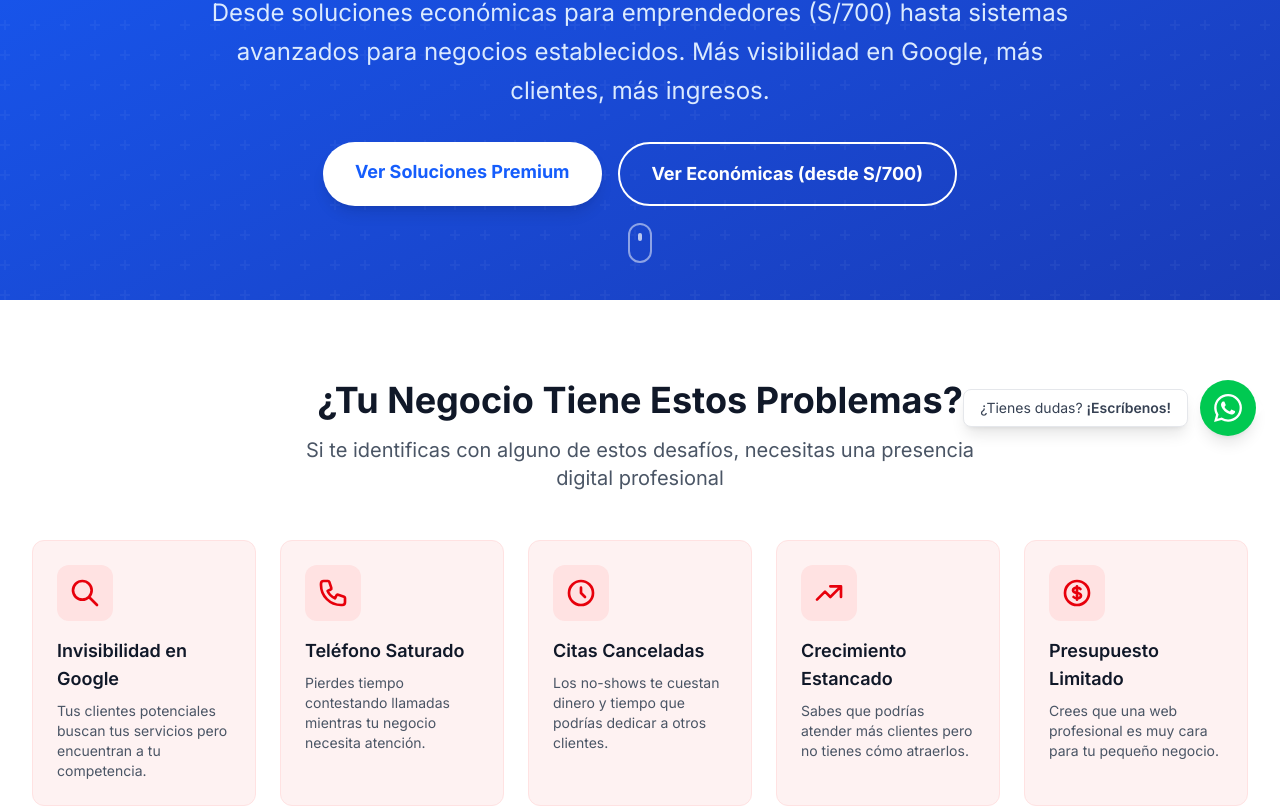
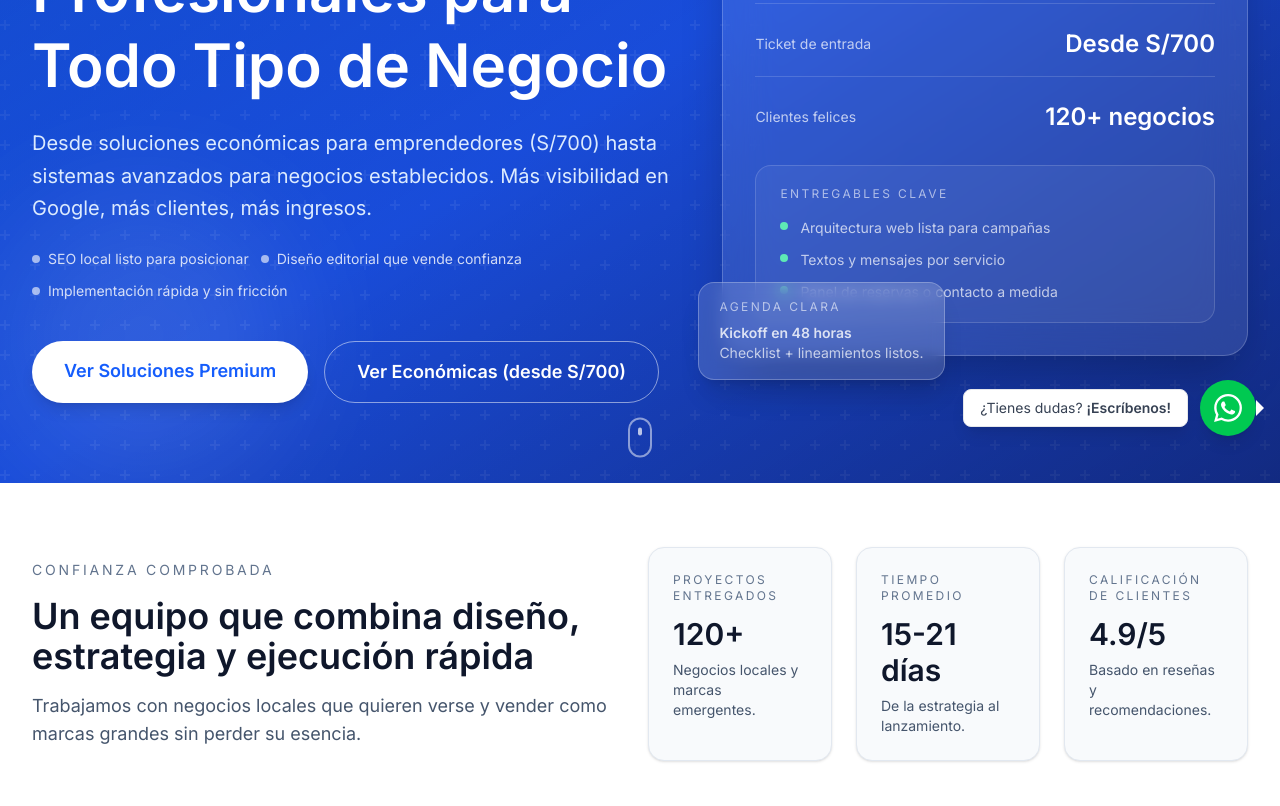
Before and after one commit to mijecaap/soluciones-web-nichos, a Next.js app: page / in a window 1280 px wide. Shown: the part 340-1146 px from the top of the page. Built offline with nearby package versions, Linux system fonts and the light colour scheme.

Commit message:
Refine homepage hero layout and messaging

```diff
--- a/src/app/page.tsx
+++ b/src/app/page.tsx
@@ -62,6 +62,42 @@ const testimonials = [
   },
 ];
 
+const trustMetrics = [
+  {
+    label: "Proyectos entregados",
+    value: "120+",
+    description: "Negocios locales y marcas emergentes.",
+  },
+  {
+    label: "Tiempo promedio",
+    value: "15-21 días",
+    description: "De la estrategia al lanzamiento.",
+  },
+  {
+    label: "Calificación de clientes",
+    value: "4.9/5",
+    description: "Basado en reseñas y recomendaciones.",
+  },
+];
+
+const processSteps = [
+  {
+    title: "Diagnóstico + Estrategia",
+    description:
+      "Entendemos tu negocio, tus clientes y la oportunidad digital para definir un plan claro.",
+  },
+  {
+    title: "Diseño + Contenido",
+    description:
+      "Creamos una experiencia visual con copy persuasivo, enfocada en confianza y conversión.",
+  },
+  {
+    title: "Lanzamiento + Optimización",
+    description:
+      "Publicamos tu web, medimos resultados y afinamos para que siga creciendo.",
+  },
+];
+
 export default function Home() {
   return (
     <>
@@ -72,18 +108,72 @@ export default function Home() {
         ctaLink="#nichos"
         secondaryCtaText="Ver Económicas (desde S/700)"
         secondaryCtaLink="#economicos"
+        eyebrow="Estrategia digital hecha en Perú"
+        highlights={[
+          "SEO local listo para posicionar",
+          "Diseño editorial que vende confianza",
+          "Implementación rápida y sin fricción",
+        ]}
+        metrics={[
+          { label: "Entrega promedio", value: "15-21 días" },
+          { label: "Ticket de entrada", value: "Desde S/700" },
+          { label: "Clientes felices", value: "120+ negocios" },
+        ]}
+        deliverables={[
+          "Arquitectura web lista para campañas",
+          "Textos y mensajes por servicio",
+          "Panel de reservas o contacto a medida",
+        ]}
       />
 
+      {/* Trust Section */}
+      <section className="py-16 bg-white">
+        <div className="max-w-7xl mx-auto px-4 sm:px-6 lg:px-8">
+          <div className="flex flex-col gap-10 lg:flex-row lg:items-center">
+            <div className="max-w-xl">
+              <p className="text-sm uppercase tracking-[0.2em] text-slate-500">
+                Confianza comprobada
+              </p>
+              <h2 className="mt-4 text-3xl md:text-4xl font-semibold text-slate-900">
+                Un equipo que combina diseño, estrategia y ejecución rápida
+              </h2>
+              <p className="mt-4 text-lg text-slate-600">
+                Trabajamos con negocios locales que quieren verse y vender como
+                marcas grandes sin perder su esencia.
+              </p>
+            </div>
+            <div className="grid flex-1 gap-6 md:grid-cols-3">
+              {trustMetrics.map((metric) => (
+                <div
+                  key={metric.label}
+                  className="rounded-2xl border border-slate-200 bg-slate-50 px-6 py-6 shadow-sm"
+                >
+                  <p className="text-xs uppercase tracking-[0.2em] text-slate-500">
+                    {metric.label}
+                  </p>
+                  <p className="mt-3 text-3xl font-semibold text-slate-900">
+                    {metric.value}
+                  </p>
+                  <p className="mt-2 text-sm text-slate-600">
+                    {metric.description}
+                  </p>
+                </div>
+              ))}
+            </div>
+          </div>
+        </div>
+      </section>
+
       {/* Problem Section */}
-      <section className="py-20 bg-white">
+      <section className="py-20 bg-slate-50">
         <div className="max-w-7xl mx-auto px-4 sm:px-6 lg:px-8">
           <div className="text-center mb-12">
-            <h2 className="text-3xl md:text-4xl font-bold text-gray-900 mb-4">
-              ¿Tu Negocio Tiene Estos Problemas?
+            <h2 className="text-3xl md:text-4xl font-semibold text-slate-900 mb-4">
+              Lo Que Está Frenando Tu Crecimiento Digital
             </h2>
-            <p className="text-xl text-gray-600 max-w-2xl mx-auto">
-              Si te identificas con alguno de estos desafíos, necesitas una
-              presencia digital profesional
+            <p className="text-lg text-slate-600 max-w-2xl mx-auto">
+              Detectamos los puntos críticos que hacen que un negocio pierda
+              clientes semana a semana.
             </p>
           </div>
 
@@ -105,9 +195,9 @@ export default function Home() {
                     />
                   </svg>
                 ),
-                title: "Invisibilidad en Google",
+                title: "Poca visibilidad",
                 description:
-                  "Tus clientes potenciales buscan tus servicios pero encuentran a tu competencia.",
+                  "Tus clientes potenciales te buscan y terminan eligiendo a la competencia.",
               },
               {
                 icon: (
@@ -125,9 +215,9 @@ export default function Home() {
                     />
                   </svg>
                 ),
-                title: "Teléfono Saturado",
+                title: "Canales desordenados",
                 description:
-                  "Pierdes tiempo contestando llamadas mientras tu negocio necesita atención.",
+                  "Respondes llamadas, WhatsApp e Instagram sin un flujo claro.",
               },
               {
                 icon: (
@@ -145,9 +235,9 @@ export default function Home() {
                     />
                   </svg>
                 ),
-                title: "Citas Canceladas",
+                title: "Citas perdidas",
                 description:
-                  "Los no-shows te cuestan dinero y tiempo que podrías dedicar a otros clientes.",
+                  "Los no-shows y las reprogramaciones te cuestan ingresos reales.",
               },
               {
                 icon: (
@@ -165,9 +255,9 @@ export default function Home() {
                     />
                   </svg>
                 ),
-                title: "Crecimiento Estancado",
+                title: "Crecimiento lento",
                 description:
-                  "Sabes que podrías atender más clientes pero no tienes cómo atraerlos.",
+                  "Tu negocio puede atender más clientes, pero no llega al público correcto.",
               },
               {
                 icon: (
@@ -185,22 +275,22 @@ export default function Home() {
                     />
                   </svg>
                 ),
-                title: "Presupuesto Limitado",
+                title: "Inversión confusa",
                 description:
-                  "Crees que una web profesional es muy cara para tu pequeño negocio.",
+                  "No tienes claridad sobre cuánto invertir ni qué resultados esperar.",
               },
             ].map((problem, index) => (
               <div
                 key={index}
-                className="bg-red-50 p-6 rounded-xl border border-red-100"
+                className="bg-white p-6 rounded-2xl border border-slate-200 shadow-sm"
               >
-                <div className="w-14 h-14 bg-red-100 rounded-xl flex items-center justify-center text-red-600 mb-4">
+                <div className="w-14 h-14 bg-slate-100 rounded-2xl flex items-center justify-center text-slate-700 mb-4">
                   {problem.icon}
                 </div>
-                <h3 className="text-lg font-semibold text-gray-900 mb-2">
+                <h3 className="text-lg font-semibold text-slate-900 mb-2">
                   {problem.title}
                 </h3>
-                <p className="text-gray-600 text-sm">{problem.description}</p>
+                <p className="text-slate-600 text-sm">{problem.description}</p>
               </div>
             ))}
           </div>
@@ -212,6 +302,55 @@ export default function Home() {
       </div>
 
       <BenefitsSection />
+
+      <section className="py-20 bg-white">
+        <div className="max-w-7xl mx-auto px-4 sm:px-6 lg:px-8">
+          <div className="grid gap-12 lg:grid-cols-[0.9fr_1.1fr] items-start">
+            <div>
+              <p className="text-sm uppercase tracking-[0.2em] text-slate-500">
+                Metodología clara
+              </p>
+              <h2 className="mt-4 text-3xl md:text-4xl font-semibold text-slate-900">
+                Un proceso pensado para que tu web venda desde el primer día
+              </h2>
+              <p className="mt-4 text-lg text-slate-600">
+                Cada etapa está diseñada para acelerar resultados: desde la
+                investigación hasta la optimización después del lanzamiento.
+              </p>
+              <div className="mt-6 rounded-2xl border border-slate-200 bg-slate-50 px-6 py-5 text-sm text-slate-600">
+                Incluye análisis competitivo, propuesta de valor y copy
+                orientado a captar reservas y contactos reales.
+              </div>
+              <div className="mt-6 flex flex-wrap gap-4 text-sm text-slate-500">
+                <span className="rounded-full border border-slate-200 px-4 py-2">
+                  1 ronda de ajustes incluido
+                </span>
+                <span className="rounded-full border border-slate-200 px-4 py-2">
+                  Checklist para tu equipo
+                </span>
+              </div>
+            </div>
+            <div className="grid gap-6">
+              {processSteps.map((step, index) => (
+                <div
+                  key={step.title}
+                  className="rounded-2xl border border-slate-200 bg-white px-6 py-6 shadow-sm"
+                >
+                  <div className="flex items-center gap-4">
+                    <span className="flex h-10 w-10 items-center justify-center rounded-full bg-blue-600 text-white font-semibold">
+                      0{index + 1}
+                    </span>
+                    <h3 className="text-lg font-semibold text-slate-900">
+                      {step.title}
+                    </h3>
+                  </div>
+                  <p className="mt-3 text-slate-600">{step.description}</p>
+                </div>
+              ))}
+            </div>
+          </div>
+        </div>
+      </section>
 
       <TestimonialCarousel testimonials={testimonials} />
 
--- a/src/components/HeroSection.tsx
+++ b/src/components/HeroSection.tsx
@@ -12,6 +12,10 @@ interface HeroSectionProps {
   secondaryCtaText?: string;
   secondaryCtaLink?: string;
   backgroundGradient?: string;
+  eyebrow?: string;
+  highlights?: string[];
+  metrics?: { label: string; value: string }[];
+  deliverables?: string[];
 }
 
 export default function HeroSection({
@@ -22,13 +26,29 @@ export default function HeroSection({
   secondaryCtaText,
   secondaryCtaLink,
   backgroundGradient = "from-blue-600 to-blue-800",
+  eyebrow = "Estudio digital para negocios locales",
+  highlights = [
+    "Estrategia de conversión y SEO local",
+    "Diseño editorial, rápido y optimizado",
+    "Contenido listo para WhatsApp y reservas",
+  ],
+  metrics = [
+    { label: "Tiempo promedio", value: "15-21 días" },
+    { label: "Inversión desde", value: "S/700" },
+    { label: "Soporte activo", value: "12 meses" },
+  ],
+  deliverables = [
+    "Estructura web pensada en ventas",
+    "Copywriting y mensajes listos para convertir",
+    "Configuración de Google y analítica",
+  ],
 }: HeroSectionProps) {
   return (
     <section
-      className={`relative min-h-[80vh] flex items-center justify-center bg-gradient-to-br ${backgroundGradient} text-white pt-16`}
+      className={`relative overflow-hidden bg-gradient-to-br ${backgroundGradient} text-white pt-20`}
     >
       {/* Background pattern */}
-      <div className="absolute inset-0 opacity-10">
+      <div className="absolute inset-0 opacity-15">
         <div
           className="absolute inset-0"
           style={{
@@ -36,42 +56,106 @@ export default function HeroSection({
           }}
         />
       </div>
+      <div className="absolute inset-0 bg-gradient-to-br from-black/20 via-transparent to-black/30" />
+      <div className="absolute -top-24 right-0 h-64 w-64 rounded-full bg-white/10 blur-3xl" />
+      <div className="absolute bottom-0 left-0 h-72 w-72 rounded-full bg-white/10 blur-3xl" />
 
       <div className="max-w-7xl mx-auto px-4 sm:px-6 lg:px-8 py-20 relative z-10">
+        <div className="grid items-center gap-12 lg:grid-cols-[1.1fr_0.9fr]">
           <motion.div
             initial={{ opacity: 0, y: 30 }}
             animate={{ opacity: 1, y: 0 }}
             transition={{ duration: 0.6 }}
-          className="text-center max-w-4xl mx-auto"
+            className="text-center lg:text-left"
           >
-          <h1 className="text-4xl md:text-5xl lg:text-6xl font-bold mb-6 leading-tight">
+            <span className="inline-flex items-center gap-2 rounded-full border border-white/20 bg-white/10 px-4 py-2 text-xs font-semibold uppercase tracking-[0.2em] text-white/80">
+              <span className="h-2 w-2 rounded-full bg-emerald-300" />
+              {eyebrow}
+            </span>
+            <h1 className="mt-6 text-4xl md:text-5xl lg:text-6xl font-semibold leading-tight">
               {title}
             </h1>
-          <p className="text-xl md:text-2xl text-blue-100 mb-8 leading-relaxed">
+            <p className="mt-6 text-lg md:text-xl text-blue-100 leading-relaxed">
               {subtitle}
             </p>
-          <div className="flex flex-col sm:flex-row gap-4 justify-center">
+            <div className="mt-6 flex flex-wrap gap-3 text-sm text-white/80">
+              {highlights.map((highlight, index) => (
+                <div key={index} className="flex items-center gap-2">
+                  <span className="h-2 w-2 rounded-full bg-white/60" />
+                  <span>{highlight}</span>
+                </div>
+              ))}
+            </div>
+            <div className="mt-10 flex flex-col sm:flex-row gap-4 justify-center lg:justify-start">
               <Link
                 href={ctaLink}
                 onClick={() => trackCTAClick({
-                location: 'hero',
+                  location: "hero",
                   ctaText: ctaText,
                   destination: ctaLink,
                 })}
-              className="bg-white text-blue-600 px-8 py-4 rounded-full font-bold text-lg hover:bg-blue-50 transition-colors shadow-lg hover:shadow-xl"
+                className="bg-white text-blue-600 px-8 py-4 rounded-full font-semibold text-lg hover:bg-blue-50 transition-colors shadow-lg hover:shadow-xl"
               >
                 {ctaText}
               </Link>
               {secondaryCtaText && secondaryCtaLink && (
                 <Link
                   href={secondaryCtaLink}
-                className="border-2 border-white text-white px-8 py-4 rounded-full font-bold text-lg hover:bg-white/10 transition-colors"
+                  className="border border-white/50 text-white px-8 py-4 rounded-full font-semibold text-lg hover:bg-white/10 transition-colors"
                 >
                   {secondaryCtaText}
                 </Link>
               )}
             </div>
           </motion.div>
+
+          <motion.div
+            initial={{ opacity: 0, y: 30 }}
+            animate={{ opacity: 1, y: 0 }}
+            transition={{ duration: 0.6, delay: 0.1 }}
+            className="relative"
+          >
+            <div className="rounded-3xl border border-white/20 bg-white/10 backdrop-blur-xl p-8 shadow-2xl">
+              <div className="flex items-center justify-between text-sm uppercase tracking-[0.2em] text-white/70">
+                <span>Resultados claros</span>
+                <span className="rounded-full bg-white/15 px-3 py-1 text-xs">
+                  Enfocado en ROI
+                </span>
+              </div>
+              <div className="mt-8 grid gap-6">
+                {metrics.map((metric) => (
+                  <div
+                    key={metric.label}
+                    className="flex items-center justify-between border-b border-white/15 pb-4 text-sm last:border-b-0 last:pb-0"
+                  >
+                    <p className="text-white/70">{metric.label}</p>
+                    <p className="text-2xl font-semibold">{metric.value}</p>
+                  </div>
+                ))}
+              </div>
+              <div className="mt-8 rounded-2xl border border-white/15 bg-white/5 px-6 py-5 text-sm text-white/70">
+                <p className="text-xs uppercase tracking-[0.2em] text-white/60">
+                  Entregables clave
+                </p>
+                <ul className="mt-4 space-y-3">
+                  {deliverables.map((item) => (
+                    <li key={item} className="flex items-start gap-3">
+                      <span className="mt-1 h-2 w-2 rounded-full bg-emerald-300" />
+                      <span>{item}</span>
+                    </li>
+                  ))}
+                </ul>
+              </div>
+            </div>
+            <div className="absolute -bottom-6 -left-6 rounded-2xl border border-white/25 bg-white/15 px-5 py-4 text-sm text-white/80 shadow-xl backdrop-blur">
+              <p className="text-xs uppercase tracking-[0.2em] text-white/60">
+                Agenda clara
+              </p>
+              <p className="mt-2 font-semibold">Kickoff en 48 horas</p>
+              <p className="text-white/70">Checklist + lineamientos listos.</p>
+            </div>
+          </motion.div>
+        </div>
 
         {/* Scroll indicator */}
         <motion.div
```
Also changed, not shown: src/components/BenefitsSection.tsx (+18 -13 lines). Lines whose indentation alone changed are shown as unchanged.
